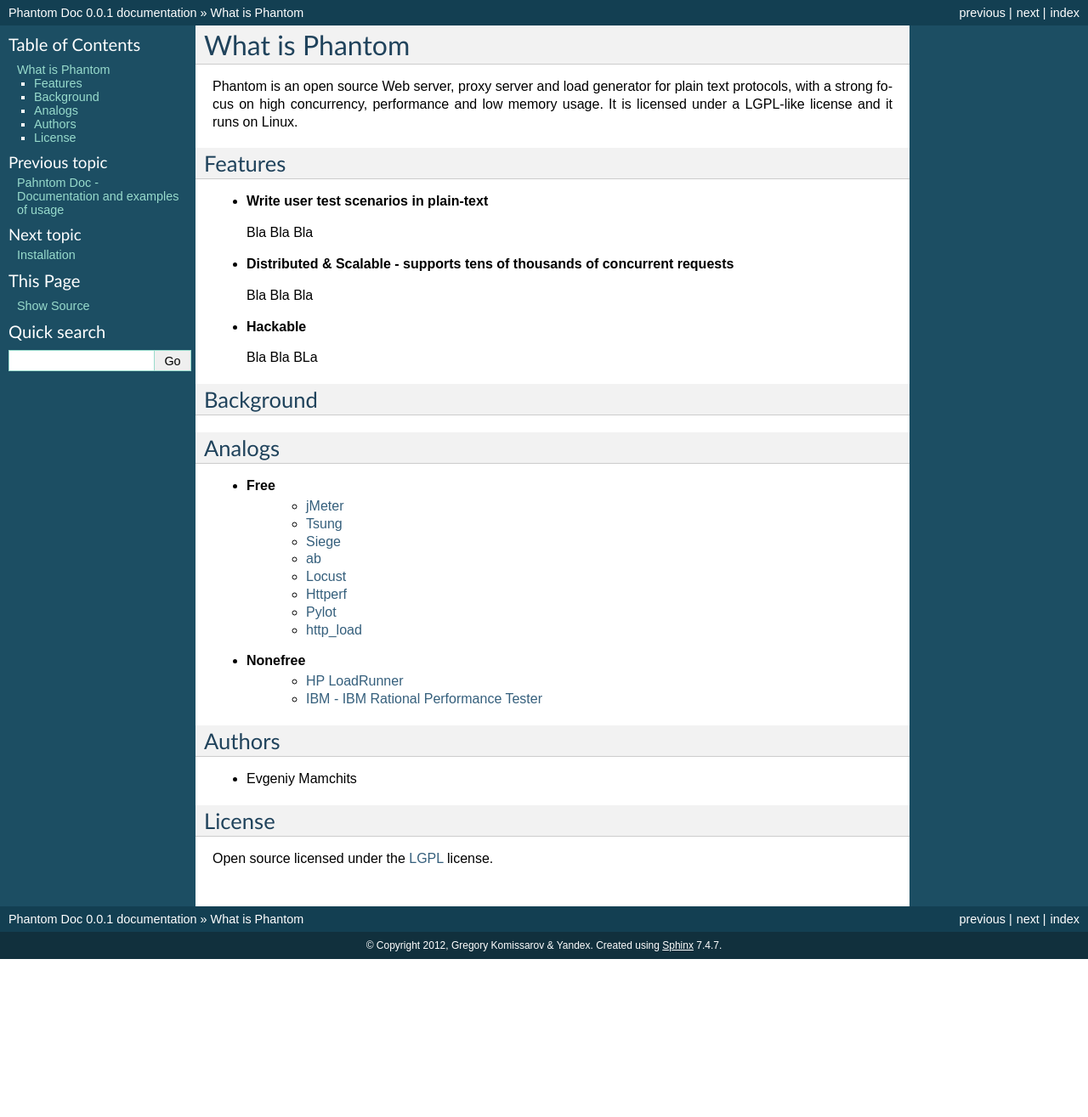
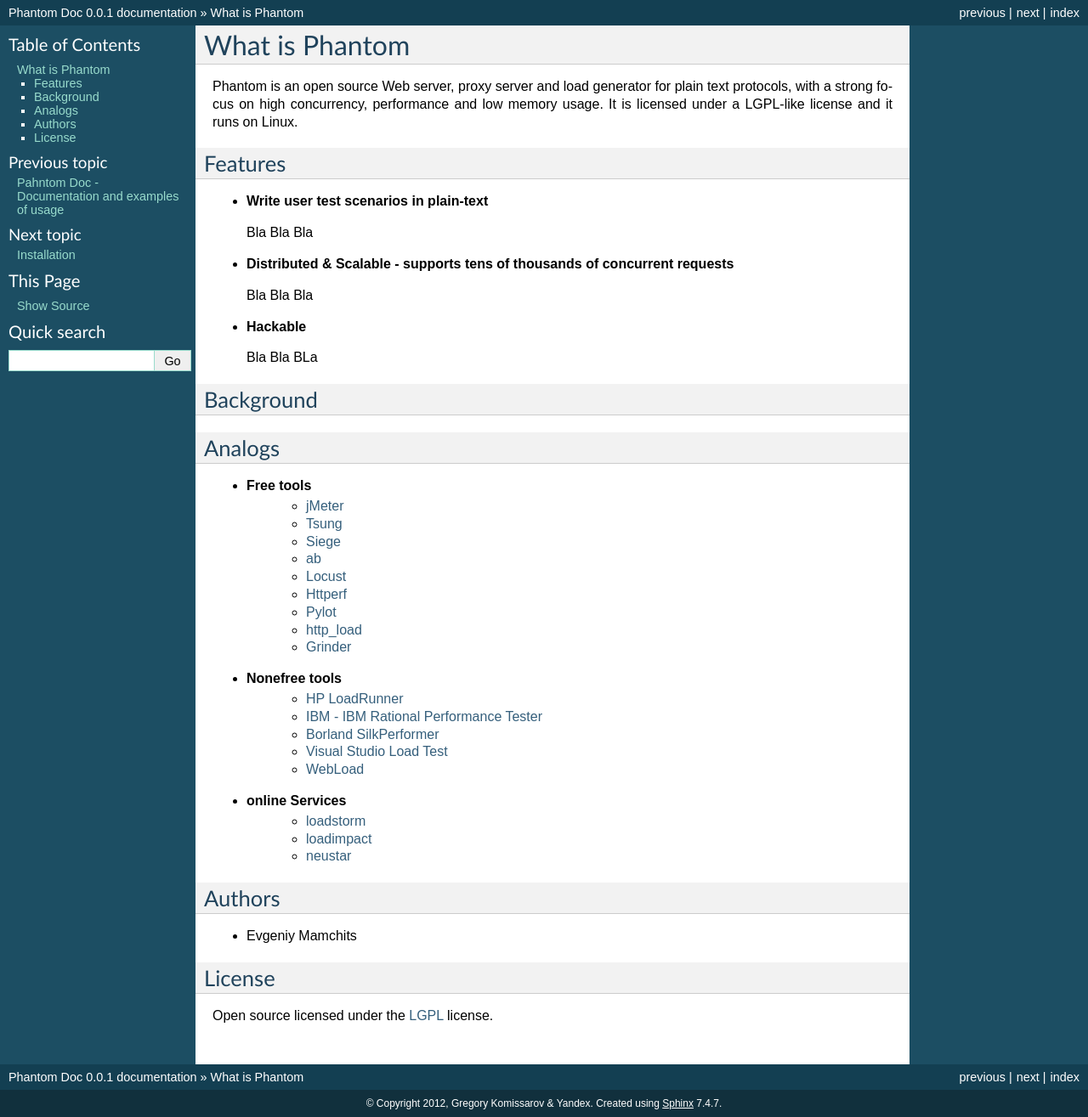
Before and after one commit to greggyNapalm/phantom_doc, a Sphinx documentation site: the page built from docs/what-is-pahntom.rst, in a window 1280 px wide. Shown: the whole page at 85% size. Built offline with Sphinx 7.4.7, drawn with Linux system fonts in a browser that asks for light colours; before the commit the page ends 1129 px from its top, so only the background shows below that.

Commit message:
test tools list updated

```diff
--- a/docs/what-is-pahntom.rst
+++ b/docs/what-is-pahntom.rst
@@ -26,7 +26,7 @@
 Analogs
 =======
 
-* **Free**
+* **Free tools**
     * `jMeter <http://jmeter.apache.org/>`_
     * `Tsung <http://tsung.erlang-projects.org/>`_
     * `Siege <http://www.joedog.org/siege-home/>`_
@@ -35,10 +35,20 @@
     * `Httperf <http://code.google.com/p/httperf/>`_
     * `Pylot <http://pylot.org/>`_
     * `http_load <http://www.acme.com/software/http_load/>`_
+    * `Grinder <http://grinder.sourceforge.net/>`_
 
-* **Nonefree**
+* **Nonefree tools**
     * `HP LoadRunner <http://www8.hp.com/us/en/software-solutions/software.html?compURI=1175451>`_
     * `IBM - IBM Rational Performance Tester <http://www.ibm.com/software/awdtools/tester/performance/>`_
+    * `Borland SilkPerformer <http://www.borland.com/us/products/silk/silkperformer/>`_
+    * `Visual Studio Load Test <http://www.microsoft.com/visualstudio/en-us/products/2010-editions/load-test-virtual-user-pack/overview>`_
+    * `WebLoad <http://www.webload.org/>`_
+
+
+* **online Services**
+    * `loadstorm <http://loadstorm.com/>`_
+    * `loadimpact <http://loadimpact.com/>`_
+    * `neustar <https://browsermob.com/performance-testing>`_
 
 Authors
 =======
```
